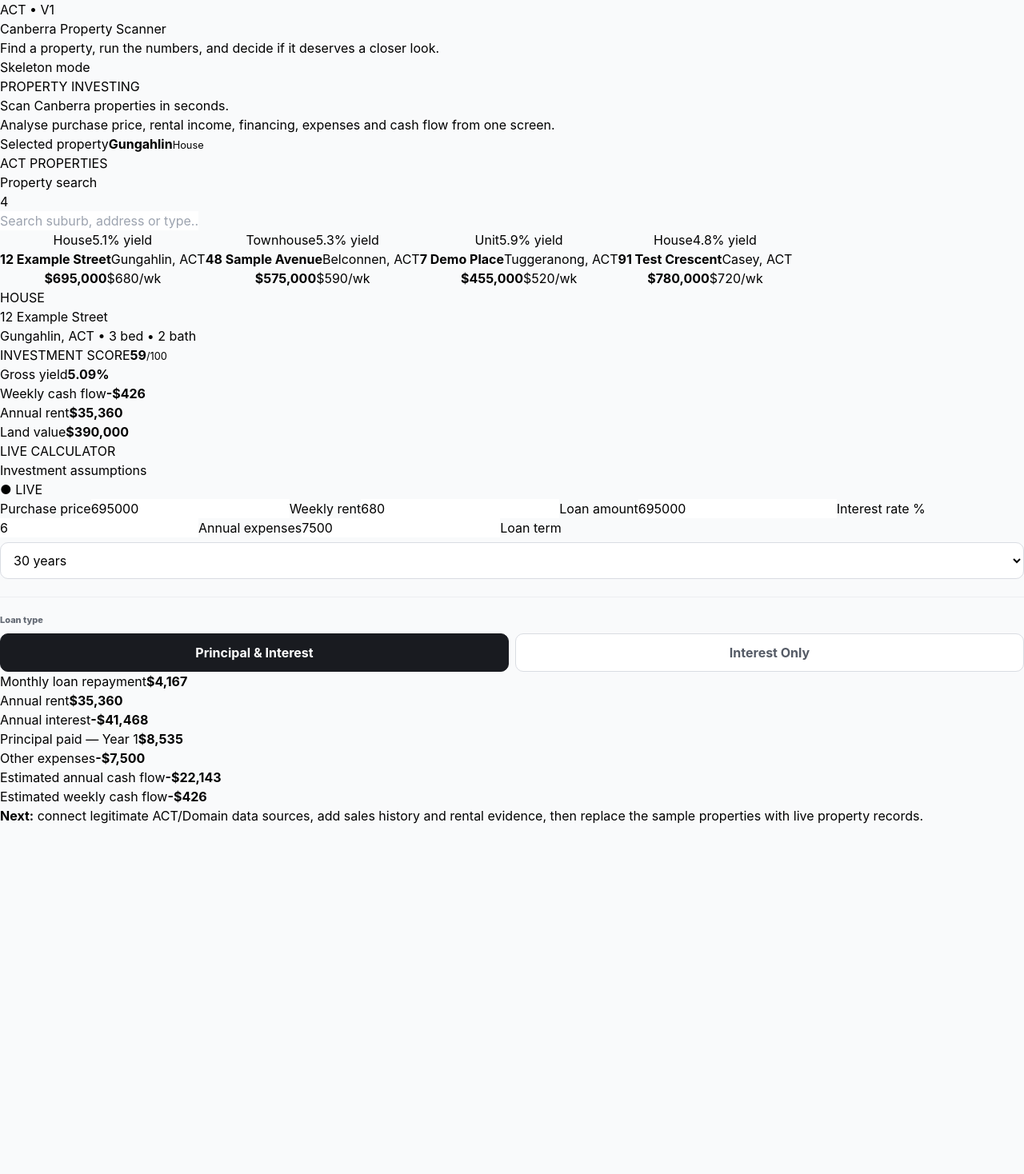
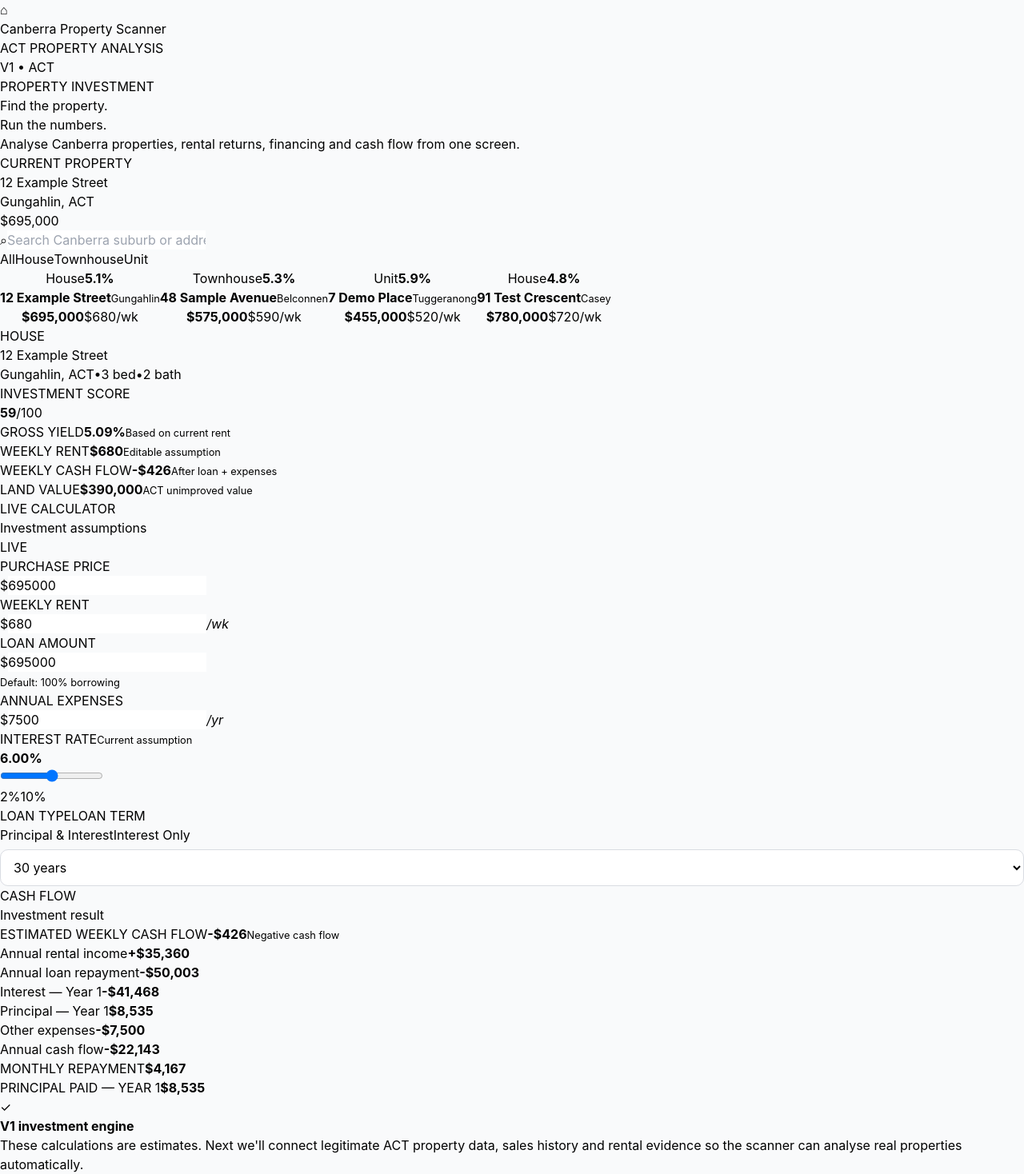
Before and after one commit to reecejansen02-lang/canberra-property-scanner, a Next.js app: page / in a window 1280 px wide. Shown: the whole page at 80% size. Before the commit the page ends 1032 px from the top, so only its background shows below. Built offline with nearby package versions, Linux system fonts and the light colour scheme.

Commit message:
Update page.tsx

```diff
--- a/app/page.tsx
+++ b/app/page.tsx
@@ -61,39 +61,50 @@ const properties: Property[] = [
   },
 ];
 
-const money = (n: number) =>
+const money = (value: number) =>
   new Intl.NumberFormat("en-AU", {
     style: "currency",
     currency: "AUD",
     maximumFractionDigits: 0,
-  }).format(n);
+  }).format(value);
 
 export default function Home() {
   const [selected, setSelected] = useState<Property>(properties[0]);
+
   const [query, setQuery] = useState("");
+  const [propertyFilter, setPropertyFilter] = useState("All");
 
   const [price, setPrice] = useState(selected.price);
   const [rent, setRent] = useState(selected.rent);
+  const [loan, setLoan] = useState(selected.price);
   const [interest, setInterest] = useState(6);
-  const [loan, setLoan] = useState(selected.price);
   const [expenses, setExpenses] = useState(7500);
-
-  const [loanType, setLoanType] = useState<"P&I" | "Interest Only">("P&I");
   const [loanTerm, setLoanTerm] = useState(30);
 
-  const filtered = properties.filter((p) =>
-    `${p.address} ${p.suburb} ${p.type}`
+  const [loanType, setLoanType] =
+    useState<"P&I" | "Interest Only">("P&I");
+
+  const filteredProperties = properties.filter((property) => {
+    const matchesSearch =
+      `${property.address} ${property.suburb} ${property.type}`
         .toLowerCase()
-      .includes(query.toLowerCase())
-  );
+        .includes(query.toLowerCase());
+
+    const matchesType =
+      propertyFilter === "All" ||
+      property.type === propertyFilter;
+
+    return matchesSearch && matchesType;
+  });
 
   const analysis = useMemo(() => {
     const annualRent = rent * 52;
 
-    const grossYield = price > 0 ? (annualRent / price) * 100 : 0;
+    const grossYield =
+      price > 0 ? (annualRent / price) * 100 : 0;
 
     const monthlyRate = interest / 100 / 12;
-    const numberOfPayments = loanTerm * 12;
+    const payments = loanTerm * 12;
 
     let monthlyRepayment = 0;
     let annualInterest = 0;
@@ -106,32 +117,39 @@ export default function Home() {
       annualLoanRepayment = annualInterest;
       annualPrincipal = 0;
     } else if (monthlyRate === 0) {
-      monthlyRepayment = loan / numberOfPayments;
+      monthlyRepayment = loan / payments;
       annualLoanRepayment = monthlyRepayment * 12;
       annualPrincipal = annualLoanRepayment;
-      annualInterest = 0;
     } else {
       monthlyRepayment =
         loan *
-        (monthlyRate *
-          Math.pow(1 + monthlyRate, numberOfPayments)) /
-        (Math.pow(1 + monthlyRate, numberOfPayments) - 1);
+        ((monthlyRate *
+          Math.pow(1 + monthlyRate, payments)) /
+          (Math.pow(1 + monthlyRate, payments) - 1));
 
-      annualLoanRepayment = monthlyRepayment * 12;
+      annualLoanRepayment =
+        monthlyRepayment * 12;
 
-      const firstYearInterest = loan * monthlyRate;
       let balance = loan;
-      let interestFirstYear = 0;
+      let firstYearInterest = 0;
 
       for (let month = 0; month < 12; month++) {
-        const interestPayment = balance * monthlyRate;
-        const principalPayment = monthlyRepayment - interestPayment;
+        const interestPayment =
+          balance * monthlyRate;
 
-        interestFirstYear += interestPayment;
-        balance = Math.max(0, balance - principalPayment);
+        const principalPayment =
+          monthlyRepayment - interestPayment;
+
+        firstYearInterest += interestPayment;
+
+        balance = Math.max(
+          0,
+          balance - principalPayment
+        );
       }
 
-      annualInterest = interestFirstYear;
+      annualInterest = firstYearInterest;
+
       annualPrincipal = Math.max(
         0,
         annualLoanRepayment - annualInterest
@@ -139,9 +157,12 @@ export default function Home() {
     }
 
     const annualCashFlow =
-      annualRent - annualLoanRepayment - expenses;
+      annualRent -
+      annualLoanRepayment -
+      expenses;
 
-    const weeklyCashFlow = annualCashFlow / 52;
+    const weeklyCashFlow =
+      annualCashFlow / 52;
 
     const score = Math.max(
       0,
@@ -169,123 +190,159 @@ export default function Home() {
   }, [
     price,
     rent,
+    loan,
     interest,
-    loan,
     expenses,
+    loanTerm,
     loanType,
-    loanTerm,
   ]);
 
-  function chooseProperty(property: Property) {
+  function selectProperty(property: Property) {
     setSelected(property);
+
     setPrice(property.price);
     setRent(property.rent);
+
+    // Default to 100% borrowing
     setLoan(property.price);
   }
 
   return (
-    <main>
-      <header className="topbar">
+    <main className="app">
+      <header className="nav">
+        <div className="brand">
+          <div className="brandMark">⌂</div>
+
           <div>
-          <div className="eyebrow">ACT • V1</div>
+            <div className="brandName">
+              Canberra Property Scanner
+            </div>
 
-          <h1>Canberra Property Scanner</h1>
+            <div className="brandSub">
+              ACT PROPERTY ANALYSIS
+            </div>
+          </div>
+        </div>
+
+        <div className="navStatus">
+          <span className="statusDot" />
+          V1 • ACT
+        </div>
+      </header>
+
+      <section className="hero">
+        <div className="heroContent">
+          <div className="heroEyebrow">
+            PROPERTY INVESTMENT
+          </div>
+
+          <h1>
+            Find the property.
+            <br />
+            <span>Run the numbers.</span>
+          </h1>
 
           <p>
-            Find a property, run the numbers, and decide if it
-            deserves a closer look.
+            Analyse Canberra properties, rental returns,
+            financing and cash flow from one screen.
           </p>
         </div>
 
-        <div className="pill">Skeleton mode</div>
-      </header>
-
-      <section className="hero">
-        <div>
-          <span className="eyebrow">PROPERTY INVESTING</span>
-
-          <h2>
-            Scan Canberra properties in seconds.
-          </h2>
-
-          <p>
-            Analyse purchase price, rental income, financing,
-            expenses and cash flow from one screen.
-          </p>
+        <div className="heroCard">
+          <div className="heroCardLabel">
+            CURRENT PROPERTY
           </div>
 
-        <div className="heroStat">
-          <span>Selected property</span>
+          <div className="heroCardAddress">
+            {selected.address}
+          </div>
 
-          <strong>{selected.suburb}</strong>
+          <div className="heroCardLocation">
+            {selected.suburb}, ACT
+          </div>
 
-          <small>{selected.type}</small>
+          <div className="heroCardPrice">
+            {money(price)}
+          </div>
         </div>
       </section>
 
-      <div className="layout">
-        <aside className="sidebar">
-          <div className="sectionTitle">
-            <div>
-              <span className="eyebrow">
-                ACT PROPERTIES
-              </span>
-
-              <h3>Property search</h3>
-            </div>
-
-            <span className="count">
-              {filtered.length}
-            </span>
-          </div>
+      <section className="searchPanel">
+        <div className="searchBox">
+          <span>⌕</span>
 
           <input
-            className="search"
-            placeholder="Search suburb, address or type..."
+            placeholder="Search Canberra suburb or address..."
             value={query}
             onChange={(e) =>
               setQuery(e.target.value)
             }
           />
+        </div>
 
-          <div className="cards">
-            {filtered.map((property) => {
+        <div className="filters">
+          {[
+            "All",
+            "House",
+            "Townhouse",
+            "Unit",
+          ].map((type) => (
+            <button
+              key={type}
+              className={
+                propertyFilter === type
+                  ? "filter active"
+                  : "filter"
+              }
+              onClick={() =>
+                setPropertyFilter(type)
+              }
+            >
+              {type}
+            </button>
+          ))}
+        </div>
+      </section>
+
+      <section className="propertyStrip">
+        {filteredProperties.map((property) => {
           const propertyYield =
             (property.rent * 52) /
             property.price *
             100;
 
+          const active =
+            selected.id === property.id;
+
           return (
             <button
-                  className={`propertyCard ${
-                    selected.id === property.id
-                      ? "active"
-                      : ""
-                  }`}
               key={property.id}
+              className={
+                active
+                  ? "propertyMini active"
+                  : "propertyMini"
+              }
               onClick={() =>
-                    chooseProperty(property)
+                selectProperty(property)
               }
             >
-                  <div className="cardTop">
-                    <span className="type">
-                      {property.type}
-                    </span>
+              <div className="miniTop">
+                <span>{property.type}</span>
 
-                    <span className="yield">
-                      {propertyYield.toFixed(1)}% yield
-                    </span>
+                <b>
+                  {propertyYield.toFixed(1)}%
+                </b>
               </div>
 
               <strong>
                 {property.address}
               </strong>
 
-                  <span className="suburb">
-                    {property.suburb}, ACT
-                  </span>
+              <small>
+                {property.suburb}
+              </small>
 
-                  <div className="cardBottom">
+              <div className="miniBottom">
                 <b>
                   {money(property.price)}
                 </b>
@@ -297,106 +354,126 @@ export default function Home() {
             </button>
           );
         })}
+      </section>
+
+      <section className="dashboard">
+        <div className="propertyIntro glass">
+          <div>
+            <div className="eyebrow">
+              {selected.type.toUpperCase()}
             </div>
-        </aside>
-
-        <section className="analysis">
-          <div className="propertyHeader">
-            <div>
-              <span className="eyebrow">
-                {selected.type.toUpperCase()}
-              </span>
 
             <h2>
               {selected.address}
             </h2>
 
             <p>
-                {selected.suburb}, ACT •{" "}
-                {selected.beds} bed •{" "}
+              {selected.suburb}, ACT
+              <span>•</span>
+              {selected.beds} bed
+              <span>•</span>
               {selected.baths} bath
             </p>
           </div>
 
-            <div className="score">
-              <span>
-                INVESTMENT SCORE
-              </span>
+          <div className="scoreBox">
+            <div>INVESTMENT SCORE</div>
 
             <strong>
               {analysis.score}
             </strong>
 
-              <small>/100</small>
+            <span>/100</span>
           </div>
         </div>
 
-          <div className="metrics">
-            <div>
-              <span>Gross yield</span>
+        <div className="snapshotGrid">
+          <div className="metric glass">
+            <span>GROSS YIELD</span>
 
             <strong>
               {analysis.grossYield.toFixed(2)}%
             </strong>
+
+            <small>
+              Based on current rent
+            </small>
           </div>
 
-            <div>
-              <span>Weekly cash flow</span>
+          <div className="metric glass">
+            <span>WEEKLY RENT</span>
+
+            <strong>
+              {money(rent)}
+            </strong>
+
+            <small>
+              Editable assumption
+            </small>
+          </div>
+
+          <div className="metric glass">
+            <span>WEEKLY CASH FLOW</span>
 
             <strong
               className={
                 analysis.weeklyCashFlow >= 0
-                    ? "positive"
-                    : "negative"
+                  ? "green"
+                  : "red"
               }
             >
               {money(
                 analysis.weeklyCashFlow
               )}
             </strong>
+
+            <small>
+              After loan + expenses
+            </small>
           </div>
 
-            <div>
-              <span>Annual rent</span>
-
-              <strong>
-                {money(
-                  analysis.annualRent
-                )}
-              </strong>
-            </div>
-
-            <div>
-              <span>Land value</span>
+          <div className="metric glass">
+            <span>LAND VALUE</span>
 
             <strong>
               {money(
                 selected.landValue
               )}
             </strong>
+
+            <small>
+              ACT unimproved value
+            </small>
           </div>
         </div>
 
-          <div className="panel">
-            <div className="panelHeader">
+        <div className="mainGrid">
+          <div className="glass assumptions">
+            <div className="sectionHeading">
               <div>
-                <span className="eyebrow">
+                <div className="eyebrow">
                   LIVE CALCULATOR
-                </span>
+                </div>
 
                 <h3>
                   Investment assumptions
                 </h3>
               </div>
 
-              <span className="live">
-                ● LIVE
-              </span>
+              <div className="liveBadge">
+                <span />
+                LIVE
+              </div>
             </div>
 
-            <div className="inputs">
+            <div className="fieldGrid">
+              <div className="field">
                 <label>
-                Purchase price
+                  PURCHASE PRICE
+                </label>
+
+                <div className="inputMoney">
+                  <span>$</span>
 
                   <input
                     type="number"
@@ -407,10 +484,16 @@ export default function Home() {
                       )
                     }
                   />
+                </div>
+              </div>
+
+              <div className="field">
+                <label>
+                  WEEKLY RENT
                 </label>
 
-              <label>
-                Weekly rent
+                <div className="inputMoney">
+                  <span>$</span>
 
                   <input
                     type="number"
@@ -421,10 +504,18 @@ export default function Home() {
                       )
                     }
                   />
+
+                  <em>/wk</em>
+                </div>
+              </div>
+
+              <div className="field">
+                <label>
+                  LOAN AMOUNT
                 </label>
 
-              <label>
-                Loan amount
+                <div className="inputMoney">
+                  <span>$</span>
 
                   <input
                     type="number"
@@ -435,25 +526,20 @@ export default function Home() {
                       )
                     }
                   />
+                </div>
+
+                <small>
+                  Default: 100% borrowing
+                </small>
+              </div>
+
+              <div className="field">
+                <label>
+                  ANNUAL EXPENSES
                 </label>
 
-              <label>
-                Interest rate %
-
-                <input
-                  type="number"
-                  step="0.1"
-                  value={interest}
-                  onChange={(e) =>
-                    setInterest(
-                      Number(e.target.value)
-                    )
-                  }
-                />
-              </label>
-
-              <label>
-                Annual expenses
+                <div className="inputMoney">
+                  <span>$</span>
 
                   <input
                     type="number"
@@ -464,10 +550,91 @@ export default function Home() {
                       )
                     }
                   />
+
+                  <em>/yr</em>
+                </div>
+              </div>
+            </div>
+
+            <div className="rateSection">
+              <div className="rateHeader">
+                <div>
+                  <label>
+                    INTEREST RATE
+                  </label>
+
+                  <small>
+                    Current assumption
+                  </small>
+                </div>
+
+                <strong>
+                  {interest.toFixed(2)}%
+                </strong>
+              </div>
+
+              <input
+                className="range"
+                type="range"
+                min="2"
+                max="10"
+                step="0.05"
+                value={interest}
+                onChange={(e) =>
+                  setInterest(
+                    Number(e.target.value)
+                  )
+                }
+              />
+
+              <div className="rangeLabels">
+                <span>2%</span>
+                <span>10%</span>
+              </div>
+            </div>
+
+            <div className="loanSection">
+              <div className="loanHeader">
+                <label>
+                  LOAN TYPE
                 </label>
 
                 <label>
-                Loan term
+                  LOAN TERM
+                </label>
+              </div>
+
+              <div className="loanControls">
+                <div className="segmented">
+                  <button
+                    className={
+                      loanType === "P&I"
+                        ? "selected"
+                        : ""
+                    }
+                    onClick={() =>
+                      setLoanType("P&I")
+                    }
+                  >
+                    Principal & Interest
+                  </button>
+
+                  <button
+                    className={
+                      loanType ===
+                      "Interest Only"
+                        ? "selected"
+                        : ""
+                    }
+                    onClick={() =>
+                      setLoanType(
+                        "Interest Only"
+                      )
+                    }
+                  >
+                    Interest Only
+                  </button>
+                </div>
 
                 <select
                   value={loanTerm}
@@ -493,63 +660,55 @@ export default function Home() {
                     35 years
                   </option>
                 </select>
-              </label>
+              </div>
+            </div>
           </div>
 
-            <div className="loanType">
-              <span>Loan type</span>
+          <div className="glass cashflow">
+            <div className="sectionHeading">
+              <div>
+                <div className="eyebrow">
+                  CASH FLOW
+                </div>
 
-              <div className="loanButtons">
-                <button
+                <h3>
+                  Investment result
+                </h3>
+              </div>
+            </div>
+
+            <div className="cashHero">
+              <span>
+                ESTIMATED WEEKLY CASH FLOW
+              </span>
+
+              <strong
                 className={
-                    loanType === "P&I"
-                      ? "selected"
-                      : ""
-                  }
-                  onClick={() =>
-                    setLoanType("P&I")
+                  analysis.weeklyCashFlow >= 0
+                    ? "green"
+                    : "red"
                 }
               >
-                  Principal & Interest
-                </button>
+                {money(
+                  analysis.weeklyCashFlow
+                )}
+              </strong>
 
-                <button
-                  className={
-                    loanType === "Interest Only"
-                      ? "selected"
-                      : ""
-                  }
-                  onClick={() =>
-                    setLoanType(
-                      "Interest Only"
-                    )
-                  }
-                >
-                  Interest Only
-                </button>
-              </div>
+              <small>
+                {analysis.weeklyCashFlow >= 0
+                  ? "Positive cash flow"
+                  : "Negative cash flow"}
+              </small>
             </div>
 
             <div className="breakdown">
               <div>
                 <span>
-                  Monthly loan repayment
+                  Annual rental income
                 </span>
 
-                <b>
-                  {money(
-                    analysis.monthlyRepayment
-                  )}
-                </b>
-              </div>
-
-              <div>
-                <span>
-                  Annual rent
-                </span>
-
-                <b>
-                  {money(
+                <b className="green">
+                  +{money(
                     analysis.annualRent
                   )}
                 </b>
@@ -557,7 +716,19 @@ export default function Home() {
 
               <div>
                 <span>
-                  Annual interest
+                  Annual loan repayment
+                </span>
+
+                <b>
+                  -{money(
+                    analysis.annualLoanRepayment
+                  )}
+                </b>
+              </div>
+
+              <div>
+                <span>
+                  Interest — Year 1
                 </span>
 
                 <b>
@@ -569,10 +740,10 @@ export default function Home() {
 
               <div>
                 <span>
-                  Principal paid — Year 1
+                  Principal — Year 1
                 </span>
 
-                <b>
+                <b className="blue">
                   {money(
                     analysis.annualPrincipal
                   )}
@@ -589,53 +760,73 @@ export default function Home() {
                 </b>
               </div>
 
-              <div className="total">
+              <div className="breakdownTotal">
                 <span>
-                  Estimated annual cash flow
+                  Annual cash flow
                 </span>
 
-                <b
+                <strong
                   className={
                     analysis.annualCashFlow >= 0
-                      ? "positive"
-                      : "negative"
+                      ? "green"
+                      : "red"
                   }
                 >
                   {money(
                     analysis.annualCashFlow
                   )}
-                </b>
+                </strong>
+              </div>
             </div>
 
-              <div className="total">
+            <div className="repayment">
+              <div>
                 <span>
-                  Estimated weekly cash flow
+                  MONTHLY REPAYMENT
                 </span>
 
-                <b
-                  className={
-                    analysis.weeklyCashFlow >= 0
-                      ? "positive"
-                      : "negative"
-                  }
-                >
+                <strong>
                   {money(
-                    analysis.weeklyCashFlow
+                    analysis.monthlyRepayment
                   )}
-                </b>
+                </strong>
+              </div>
+
+              <div>
+                <span>
+                  PRINCIPAL PAID — YEAR 1
+                </span>
+
+                <strong>
+                  {money(
+                    analysis.annualPrincipal
+                  )}
+                </strong>
+              </div>
             </div>
           </div>
         </div>
 
-          <div className="note">
-            <strong>Next:</strong>{" "}
-            connect legitimate ACT/Domain data sources,
-            add sales history and rental evidence,
-            then replace the sample properties with
-            live property records.
+        <div className="bottomNote glass">
+          <div className="noteIcon">
+            ✓
+          </div>
+
+          <div>
+            <strong>
+              V1 investment engine
+            </strong>
+
+            <p>
+              These calculations are estimates.
+              Next we'll connect legitimate ACT
+              property data, sales history and rental
+              evidence so the scanner can analyse
+              real properties automatically.
+            </p>
+          </div>
         </div>
       </section>
-      </div>
     </main>
   );
 }
```
Lines whose indentation alone changed are shown as unchanged.
